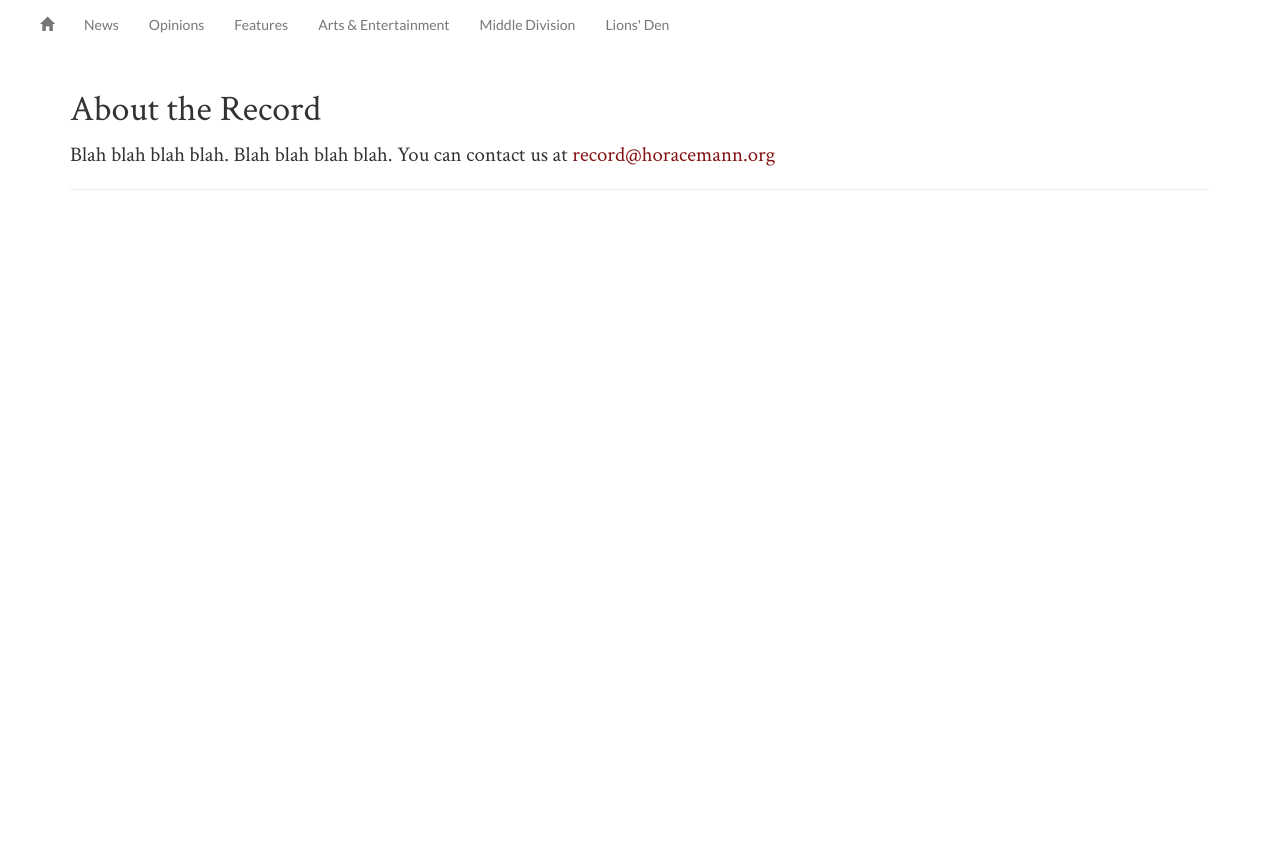
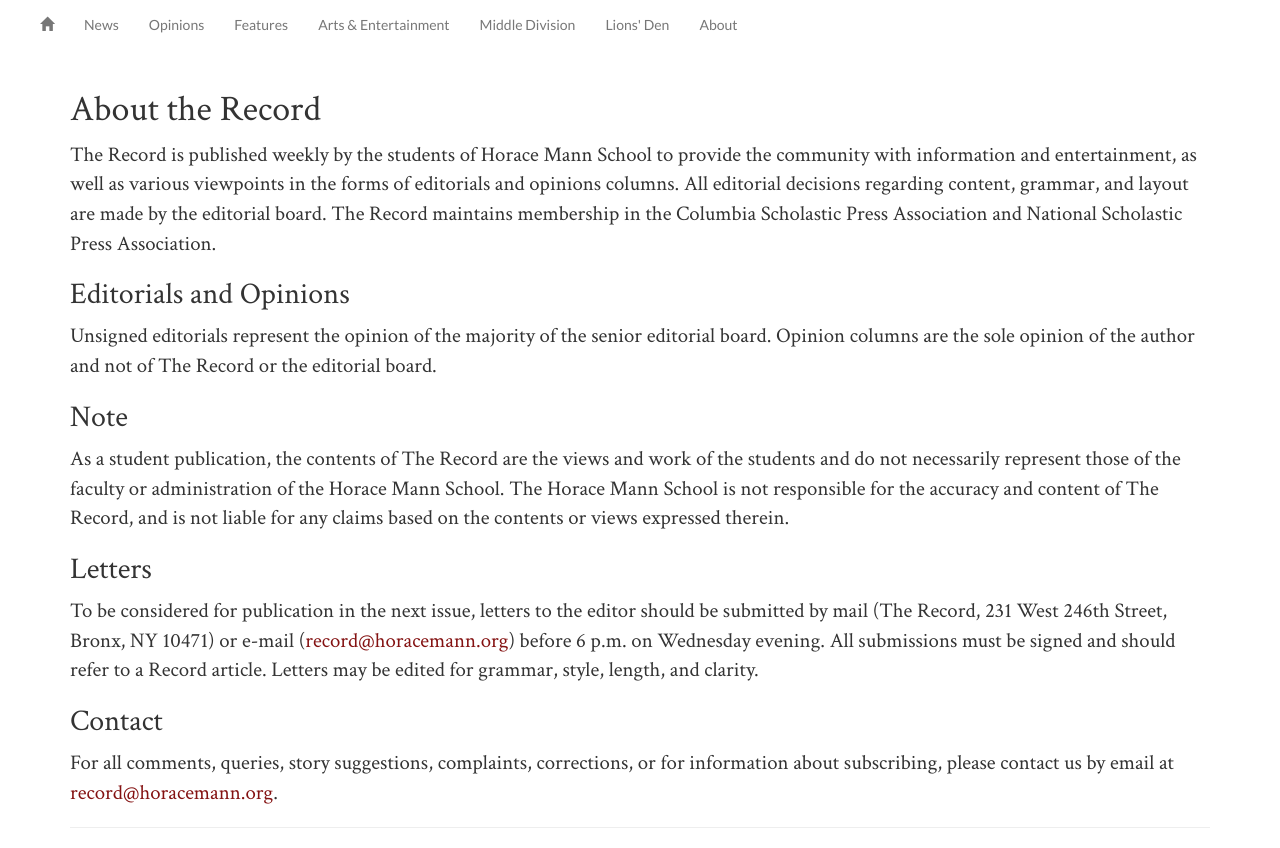
Before and after one commit to HMRecord/website, a PHP site: page /about.php in a window 1280 px wide. Before the commit the page ends 190 px from the top, so only its background shows below. Run offline with PHP 8.4, Linux system fonts and the light colour scheme.

Commit message:
more quick css fixes

```diff
--- a/about.php
+++ b/about.php
@@ -21,7 +21,19 @@
 			<div class="row">
                 <div class="col-md-12">
                     <h1>About the Record</h1>
-                    <p>Blah blah blah blah.  Blah blah blah blah. You can contact us at <a href="mailto:record@horacemann.org">record@horacemann.org</a></p>
+                    <p>The Record is published weekly by the students of Horace Mann School to provide the community with information and entertainment, as well as various viewpoints in the forms of editorials and opinions columns.  All editorial decisions regarding content, grammar, and layout are made by the editorial board.  The Record maintains membership in the Columbia Scholastic Press Association and National Scholastic Press Association.</p>
+
+                    <h2>Editorials and Opinions</h2>
+                    <p>Unsigned editorials represent the opinion of the majority of the senior editorial board.  Opinion columns are the sole opinion of the author and not of The Record or the editorial board.</p>
+
+                    <h2>Note</h2>
+                    <p>As a student publication, the contents of The Record are the views and work of the students and do not necessarily represent those of the faculty or administration of the Horace Mann School.  The Horace Mann School is not responsible for the accuracy and content of The Record, and is not liable for any claims based on the contents or views expressed therein.</p>
+
+                    <h2>Letters</h2>
+                    <p>To be considered for publication in the next issue, letters to the editor should be submitted by mail (The Record, 231 West 246th Street, Bronx, NY 10471) or e-mail (<a href="mailto:record@horacemann.org">record@horacemann.org</a>) before 6 p.m. on Wednesday evening.  All submissions must be signed and should refer to a Record article.  Letters may be edited for grammar, style, length, and clarity.</p>
+
+                    <h2>Contact</h2>
+                    <p>For all comments, queries, story suggestions, complaints, corrections, or for information about subscribing, please contact us by email at <a href="mailto:record@horacemann.org">record@horacemann.org</a>.</p>
                     <hr>
                 </div>
 			</div>
--- a/include/navbar.php
+++ b/include/navbar.php
@@ -11,7 +11,7 @@
 		<ul class="nav navbar-nav navbar-left">
 			<li><a href="index.php" id="navHome">
 				<span class="glyphicon glyphicon-home" aria-hidden="true"></span>
-			</a></li>
+                        </a></li>
 
 			<li><a href="index.php?583cb3ed17942d2f1e7c1a35">News</a></li>
 			<li><a href="index.php?583cb3f217942d2f1e7c1a36">Opinions</a></li>
@@ -19,10 +19,7 @@
 			<li><a href="index.php?583cb41017942d2f1e7c1a38">Arts &amp; Entertainment</a></li>
 			<li><a href="index.php?583cb41a17942d2f1e7c1a39">Middle Division</a></li>
 			<li><a href="index.php?583cb42317942d2f1e7c1a3a">Lions' Den</a></li>
-			<!--<li><a href="archives.php">
-				Archives
-			</a></li>-->
-
+                        <li><a href="about.php">About</a></li>
 		</ul>
 	</div>
 </nav>
--- a/index.php
+++ b/index.php
@@ -21,7 +21,7 @@
 			<span id="headerDate"></span>
 			<h1>The Horace Mann Record</h1>
 			<hr />
-			<h4>Horace Mann's Weekly Newspaper Since 1903.</h4>
+			<h4>Published Since 1903.</h4>
 		</div>
 
 		<div class="container" id="articles">
```
Also changed, not shown: css/admin.css (+5 -5 lines).
